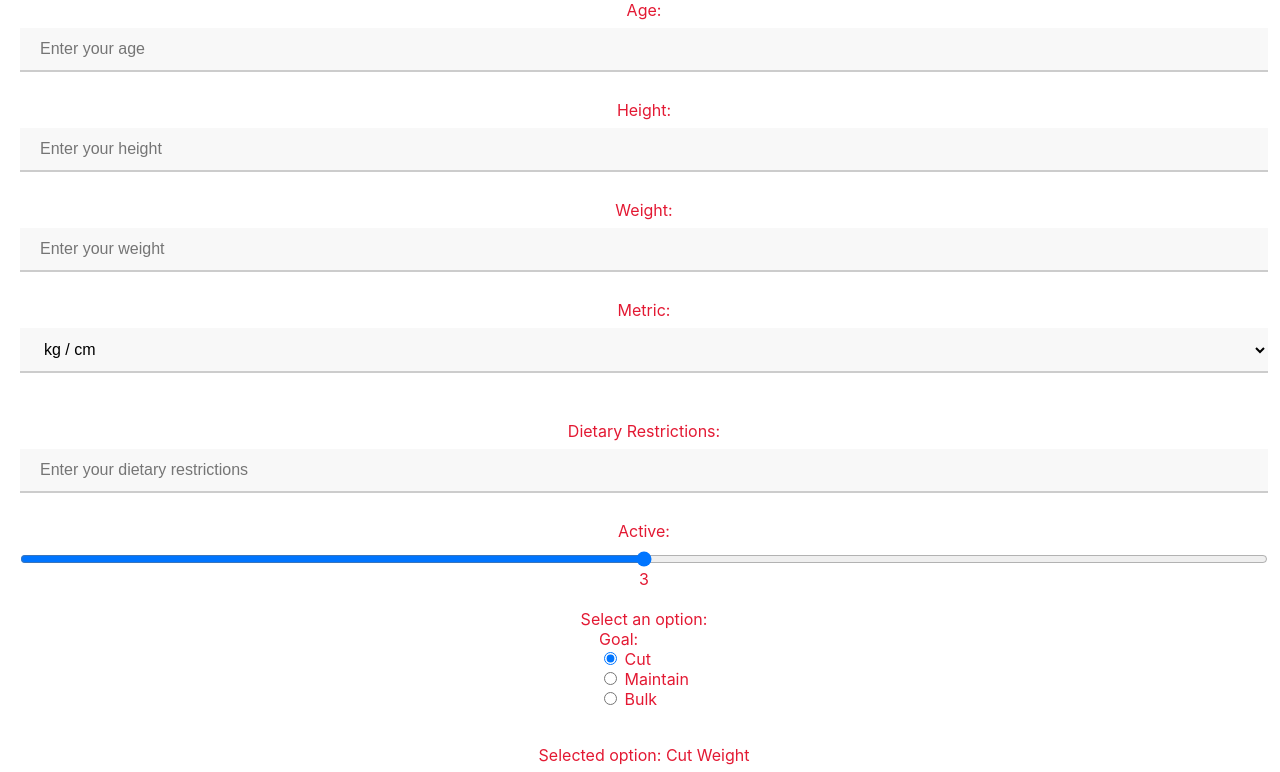
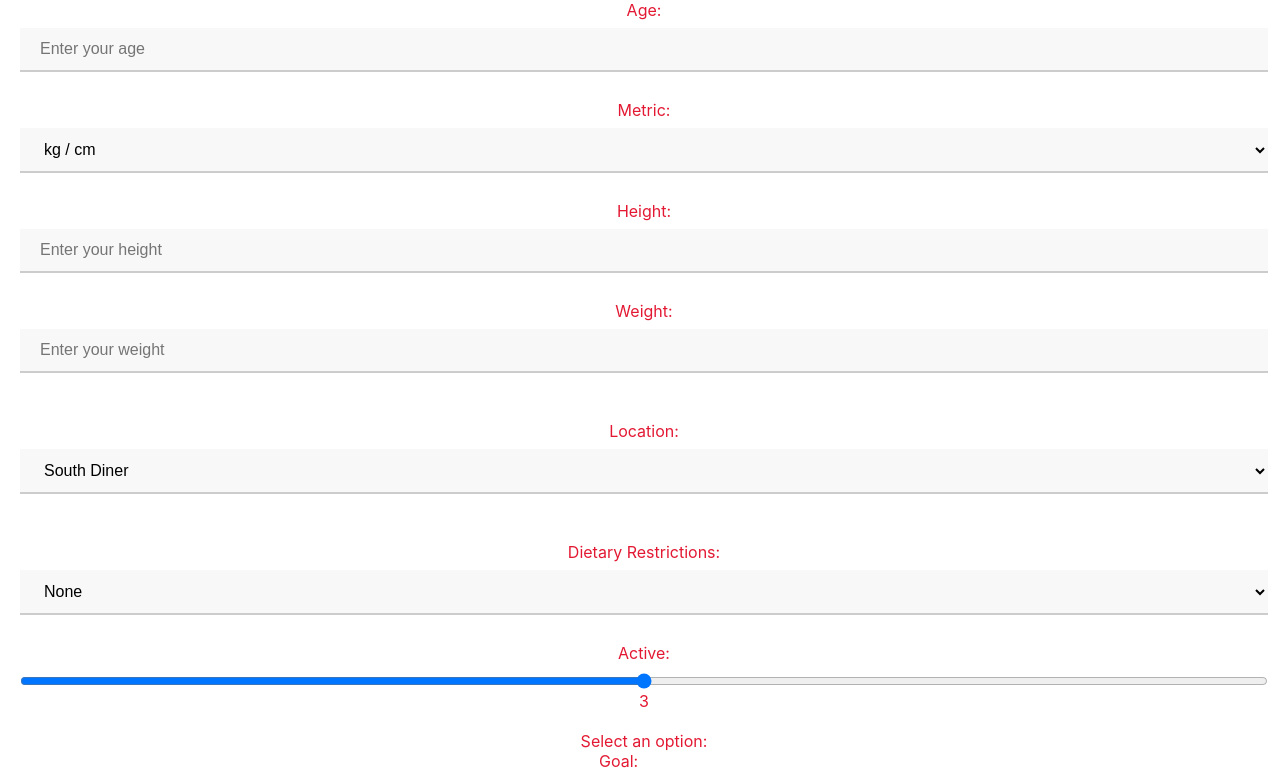
Before and after one commit to vikasreddy85/UMD-Hackathon-2023, a React (Create React App) app in the folder my-app/: page / in a window 1280 px wide. Shown: the part 400-1172 px from the top of the page. Built offline with nearby package versions, Linux system fonts and the light colour scheme.

Commit message:
added location to form.jsx

```diff
--- a/my-app/src/components/Form.jsx
+++ b/my-app/src/components/Form.jsx
@@ -1,7 +1,7 @@
 import React, { useState, useEffect } from 'react';
 import classes from "../components/Form.module.css";
 
-const Form = () => {
+const Form = (props) => {
     const handleNameChange = (event) => {
         setName(event.target.value);
     };
@@ -22,6 +22,10 @@ const Form = () => {
         setWeight(event.target.value);
     };
 
+    const handleLocationChange = (event) => {
+      setLocation(event.target.value);
+    };
+
     const handleActiveChange = (event) => {
         setActive(event.target.value);
     };
@@ -30,16 +34,29 @@ const Form = () => {
         setGoal(event.target.value);
     };
 
+    const handleDietaryRestrictions = (event) => {
+        setDietaryRestrictions(event.target.value);
+    };
+
     const handleSubmit = (event) => {
         event.preventDefault();
         if (name.trim() !== "" && !isNaN(age) && !isNaN(weight)) {
-            console.log(
-                `Name: ${name}, Age: ${age}, Units: ${unit}, Height: ${height}, Weight: ${weight}, Active: ${active}, Goal: ${goal}`
-            );
+          const formData = {
+            name,
+            age,
+            unit,
+            height,
+            weight,
+            location,
+            active,
+            goal,
+            dietaryRestrictions,
+          };
+          props.onSubmit(formData); // call the onSubmit function passed as a prop
         } else {
-            alert("Please enter a valid name, age and weight.");
+          alert("Please enter a valid name, age and weight.");
         }
-    };
+      };
 
     const handleClear = () => {
         setName("");
@@ -52,8 +69,10 @@ const Form = () => {
     const [unit, setUnit] = useState("kg");
     const [height, setHeight] = useState("");
     const [weight, setWeight] = useState("");
+    const [location, setLocation] = useState("South Diner");
     const [active, setActive] = useState(3.0);
-    const [goal, setGoal] = useState("Cut Weight");
+    const [goal, setGoal] = useState("");
+    const[dietaryRestrictions, setDietaryRestrictions] = useState("none");
 
     return (
         <div className={classes.container}>
@@ -74,6 +93,12 @@ const Form = () => {
                         onChange={handleAgeChange}
                         placeholder="Enter your age"
                     />
+                    <br/>
+                    Metric:
+                    <select value={unit} onChange={handleUnitChange}>
+                        <option value="kg">kg / cm</option>
+                        <option value="lbs">lbs / ft</option>
+                    </select>
                     <br />
                     Height:
                     <input
@@ -91,20 +116,24 @@ const Form = () => {
                         placeholder="Enter your weight"
                     />
                     <br/>
-                    Metric:
-                    <select value={unit} onChange={handleUnitChange}>
-                        <option value="kg">kg / cm</option>
-                        <option value="lbs">lbs / ft</option>
+                    <br/>
+                    Location:
+                    <select value={location} onChange={handleLocationChange}>
+                        <option value="South Diner"> South Diner</option>
+                        <option value="North Diner">North Diner</option>
+                        <option value="Y Diner">Yahentamitsi Dining Hall </option>
                     </select>
-                    <br />
+                    <br/>
                     <br/>
                     Dietary Restrictions:
-                    <input
-                        type="text"
-                        value={weight}
-                        onChange={handleWeightChange}
-                        placeholder="Enter your dietary restrictions"
-                    />
+                    <select value={dietaryRestrictions}onChange={handleDietaryRestrictions}>
+                        <option value="none">None</option>
+                        <option value="soy">Soy</option>
+                        <option value="vegitarian">Vegitarian</option>
+                        <option value="dairy">Dairy</option>
+                        <option value="eggs">Eggs</option>
+                        <option value="gluten">Glutten</option>
+                    </select>
                     <br/>
           Active:
           <input
```
